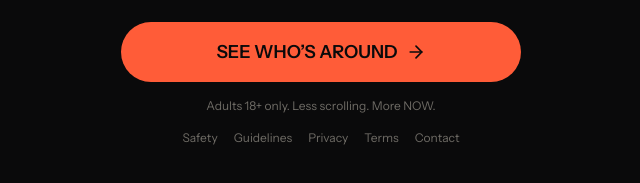
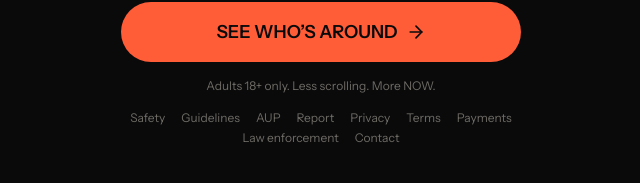
Before and after one commit to ellcrabbo/U-ME-NOW, a React (Vite) app in the folder frontend/: page / in a window 1280 px wide. Shown: the part 614-797 px from the top of the page, without its empty margins (319-959 px from the left). Built offline with nearby package versions, Linux system fonts and the light colour scheme; no server answers.

Commit message:
Expose compliance policies from landing page

```diff
--- a/frontend/src/pages/Landing.tsx
+++ b/frontend/src/pages/Landing.tsx
@@ -84,8 +84,12 @@ export default function Landing() {
           <div className="mt-4 flex flex-wrap justify-center gap-x-4 gap-y-1 text-xs text-warm-faint">
             <Link to="/safety">Safety</Link>
             <Link to="/guidelines">Guidelines</Link>
+            <Link to="/acceptable-use">AUP</Link>
+            <Link to="/reporting">Report</Link>
             <Link to="/privacy">Privacy</Link>
             <Link to="/terms">Terms</Link>
+            <Link to="/refunds">Payments</Link>
+            <Link to="/law-enforcement">Law enforcement</Link>
             <Link to="/contact">Contact</Link>
           </div>
         </div>
```
